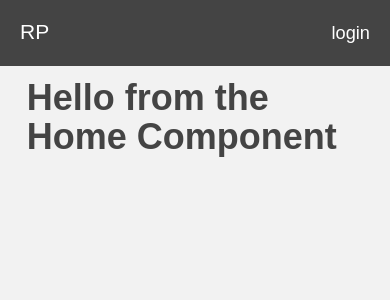
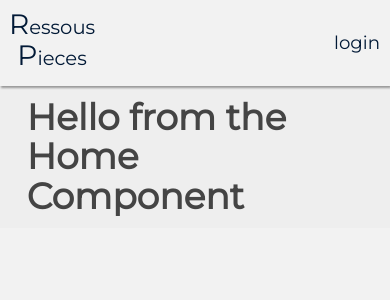
Before and after one commit to mixbened/Ressous_Pieces, a React (Create React App) app in the folder ressous_pieces/: page / in a window 390 px wide. Shown: the top 300 px of the page. Built offline with nearby package versions, Linux system fonts and the light colour scheme; no server answers.

Commit message:
styling: font, colors, boxes

```diff
--- a/ressous_pieces/public/index.html
+++ b/ressous_pieces/public/index.html
@@ -8,6 +8,7 @@
       manifest.json provides metadata used when your web app is added to the
       homescreen on Android. See https://developers.google.com/web/fundamentals/engage-and-retain/web-app-manifest/
     -->
+    <link href="https://fonts.googleapis.com/css?family=Montserrat" rel="stylesheet">
     <link rel="manifest" href="%PUBLIC_URL%/manifest.json">
     <link rel="shortcut icon" href="%PUBLIC_URL%/favicon.ico">
     <link rel="stylesheet" href="https://maxcdn.bootstrapcdn.com/bootstrap/3.3.7/css/bootstrap.min.css" integrity="sha384-BVYiiSIFeK1dGmJRAkycuHAHRg32OmUcww7on3RYdg4Va+PmSTsz/K68vbdEjh4u" crossorigin="anonymous">
--- a/ressous_pieces/src/App.css
+++ b/ressous_pieces/src/App.css
@@ -1,3 +1,7 @@
+.app {
+  font-family: 'Montserrat', sans-serif;
+  background: #eee;
+  color: #247BA0;}
 
 .main {
   display: flex;
@@ -10,7 +14,8 @@
 
 .side {
   width: 200px;
-  background: #444;
+  background: #f2f2f2;
+  box-shadow: -1px 2px 1px 1px #999;
 }
 
 .heading {
--- a/ressous_pieces/src/Components/Browser/Browser.js
+++ b/ressous_pieces/src/Components/Browser/Browser.js
@@ -74,9 +74,9 @@ class Browser extends Component {
             <div>
                 <div className='breadcrump'><Link to='/dashboard'><Arrow />dashboard</Link></div>
                 <div className='heading'>
-                    <h2 className='title'>Browser</h2>
+                    <h2 className='title'>browser</h2>
                     <hr/>
-                    <h4 className='subtitle'>find Issues and Workspaces for your personal Development</h4>
+                    <h4 className='subtitle'>find issues and workspaces for your personal development</h4>
                 </div>
                 <input onChange={el => this.setState({searchVal: el.target.value})} value={this.state.searchVal}/>
                 <button onClick={() => this.setState({showIssues: !this.state.showIssues})}>Toggle</button>
@@ -84,7 +84,7 @@ class Browser extends Component {
                     <table class='table'>
                         <thead>
                             <tr>
-                                <th scope='col'>Issues</th>
+                                <th scope='col'>issues</th>
                             </tr>
                         </thead>
                         <ul className='issueContainer'>
@@ -96,7 +96,7 @@ class Browser extends Component {
                     <table class='table'>
                         <thead>
                             <tr>
-                                <th scope='col'>Workspaces</th>
+                                <th scope='col'>workspaces</th>
                             </tr>
                         </thead>
                         <ul className='issueContainer'>
--- a/ressous_pieces/src/Components/Dashboard/Dashboard.css
+++ b/ressous_pieces/src/Components/Dashboard/Dashboard.css
@@ -18,11 +18,11 @@
 }
 
 .wsPreview {
-    border: 1px solid black;
     display: inline-block;
     width: 20%;
     margin: 5%;
-    padding: 1em;
+    padding: 0.5em 1.5em;
+    box-shadow: 1px 1px 1px 1px #999;
 }
 
 a:hover {
@@ -43,9 +43,34 @@ main {
     flex: 1;
 }
 
+.addButton {
+    background: #999;
+    display: inline-block;
+    width: 3em;
+    height: 3em;
+    text-align: center;
+    border-radius: 100%;
+    transition: 0.5s;
+}
+
+.addButton:hover {
+    background: #549F93;
+    -webkit-transform: scale(1.2);
+    -ms-transform: scale(1.2);
+    transform: scale(1.2);
+}
+
+.addButton > a {
+    font-size: 1.8em;
+    color: white;
+}
+
+p {
+    font-size: 0.8em;
+}
+
 @media (max-width: 768px){
     .wsPreview {
-        border: 1px solid black;
         width: 100%;
         margin: 10%;
     }
--- a/ressous_pieces/src/Components/Issue/Issue.css
+++ b/ressous_pieces/src/Components/Issue/Issue.css
@@ -1,6 +1,6 @@
 .icon {
     font-size: 2em;
-    margin: 0 auto;
+    margin: 8px 10px 10px 10px;
     display: inline-block;
     transition: 0.3s;
 }
--- a/ressous_pieces/src/Components/Issue/Issue.js
+++ b/ressous_pieces/src/Components/Issue/Issue.js
@@ -98,14 +98,14 @@ class Issue extends Component {
     changeInput(){
         if(this.state.create === 'p'){
             return <div className='creationContainer'>
-                <button onClick={e => this.setState({createMode: !this.state.createMode})}>X</button>
+                <Remove className='iconSmall' onClick={e => this.setState({createMode: !this.state.createMode})}/>
                 <input className='title' placeholder='Practice Title' value={this.state.title} onChange={e => this.setState({title: e.target.value})} />
                 <input className= 'description' placeholder='Practice Link'  value={this.state.link} onKeyPress={e => this.handleKeyPress(e)} onChange={e => this.setState({link: e.target.value})}/>
                 <button className='btn' onClick={() => this.createIssue()}>Add</button>
             </div>
         } else if(this.state.create === 'a') {
             return <div className='creationContainer'>
-                <button onClick={e => this.setState({createMode: !this.state.createMode})}>X</button>
+                <Remove className='iconSmall' onClick={e => this.setState({createMode: !this.state.createMode})}/>
                 <input className='title' placeholder='Article Title' value={this.state.title} onChange={e => this.setState({title: e.target.value})} />
                 <input className='link' placeholder='Article Link' value={this.state.link} onKeyPress={e => this.handleKeyPress(e)} onChange={e => this.setState({link: e.target.value})}/>
                 <button className='btn' onClick={() => this.createArticle()}>Add</button>
--- a/ressous_pieces/src/Components/Nav.js
+++ b/ressous_pieces/src/Components/Nav.js
@@ -2,6 +2,7 @@ import React, { Component } from 'react';
 import { Link } from 'react-router-dom';
 import axios from 'axios';
 import './main.css';
+import Logo from './dummy_logo.png';
 
 class Nav extends Component {
     constructor(){
@@ -43,8 +44,7 @@ class Nav extends Component {
         return (
             <div>
                 <nav>
-                    <h2 className='logo'>Ressous Pieces</h2>
-                    <h2 className='smallLogo'>RP</h2>
+                    <h2 className='logo'>R<span className='smallLetters'>essous</span><br/>P<span className='smallLetters'>ieces</span></h2>
                     <div>
                     <div className='navigation'>{this.checkButton()}</div>
                     </div>
--- a/ressous_pieces/src/Components/Sidebar/Sidebar.css
+++ b/ressous_pieces/src/Components/Sidebar/Sidebar.css
@@ -13,7 +13,6 @@
 
 .sidebar {
     width: 100%;
-    border: 1px solid #444;
     height: 100vh;
 }
 
--- a/ressous_pieces/src/Components/Workspace/Workspace.css
+++ b/ressous_pieces/src/Components/Workspace/Workspace.css
@@ -75,7 +75,7 @@ h4 {
     left: 0;
     width: 100%;
     padding: 2%;
-    background: #444;
+    background: #549F93;
     margin: 0;
     transition: 1s;
     z-index: 5;
--- a/ressous_pieces/src/Components/main.css
+++ b/ressous_pieces/src/Components/main.css
@@ -1,9 +1,21 @@
 nav {
-    background: #444;
+    background: #f2f2f2;
     color: white;
     display: flex;
     justify-content: space-between;
     width: 100%;
+    box-shadow: 1px 2px 2px #999;
+}
+
+.logo {
+    margin: 5px;
+    padding: 1%;
+    font-size: 2em;
+    color: #011936;
+}
+
+.smallLetters {
+    font-size: 0.7em;
 }
 
 nav > h2 {
@@ -14,6 +26,7 @@ nav > h2 {
 .navigation {
     list-style-type: none;
     margin: 0;
+    padding: 5px;
 }
 
 .listContainer {
@@ -28,11 +41,12 @@ nav > h2 {
 }
 
 .navLink {
-    color: white;
+    color: #011936;
 }
 
 .navBox {
-    padding: 20px;
+    padding: 30px;
+    font-size: 1.3em;
 }
 
 .navigation > ul > li {
@@ -64,10 +78,6 @@ nav > div > ul > div > li {
     padding: 0;
 }
 
-.smallLogo {
-    display: none;
-}
-
 .notShow {
     display: none;
 }
@@ -76,12 +86,8 @@ nav > div > ul > div > li {
     .navLink {
         font-size: 1.3em;
     }
-    .smallLogo {
-        display: block;
-        padding: 20px;
-        margin: 0;
-    }
-    .logo {
-        display: none;
+    .navBox {
+        padding: 25px 5px;
+        font-size: 1em;
     }
 }
```
Also changed, not shown: ressous_pieces/src/Components/Dashboard/Dashboard.js (+8 -6 lines), ressous_pieces/src/Components/Workspace/Workspace.js (+7 -7 lines), ressous_pieces/src/Components/dummy_logo.png (added).
